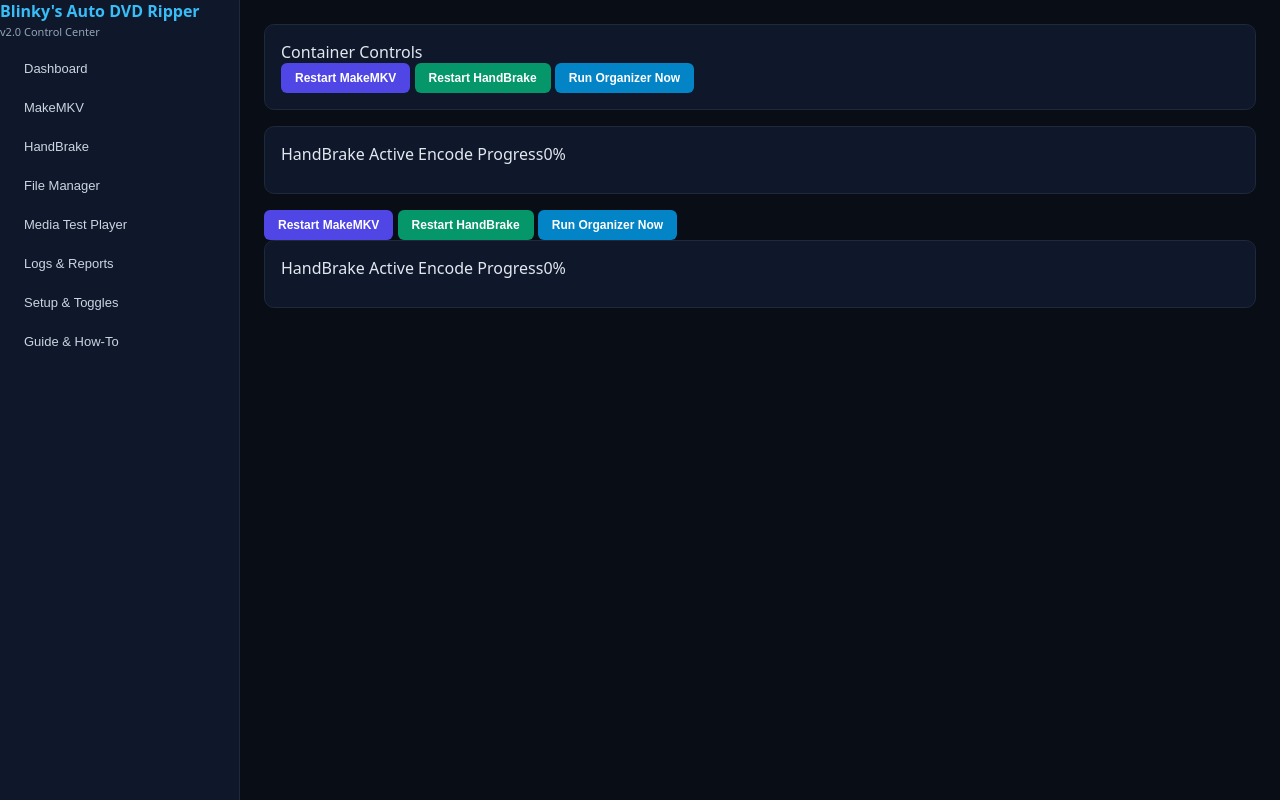
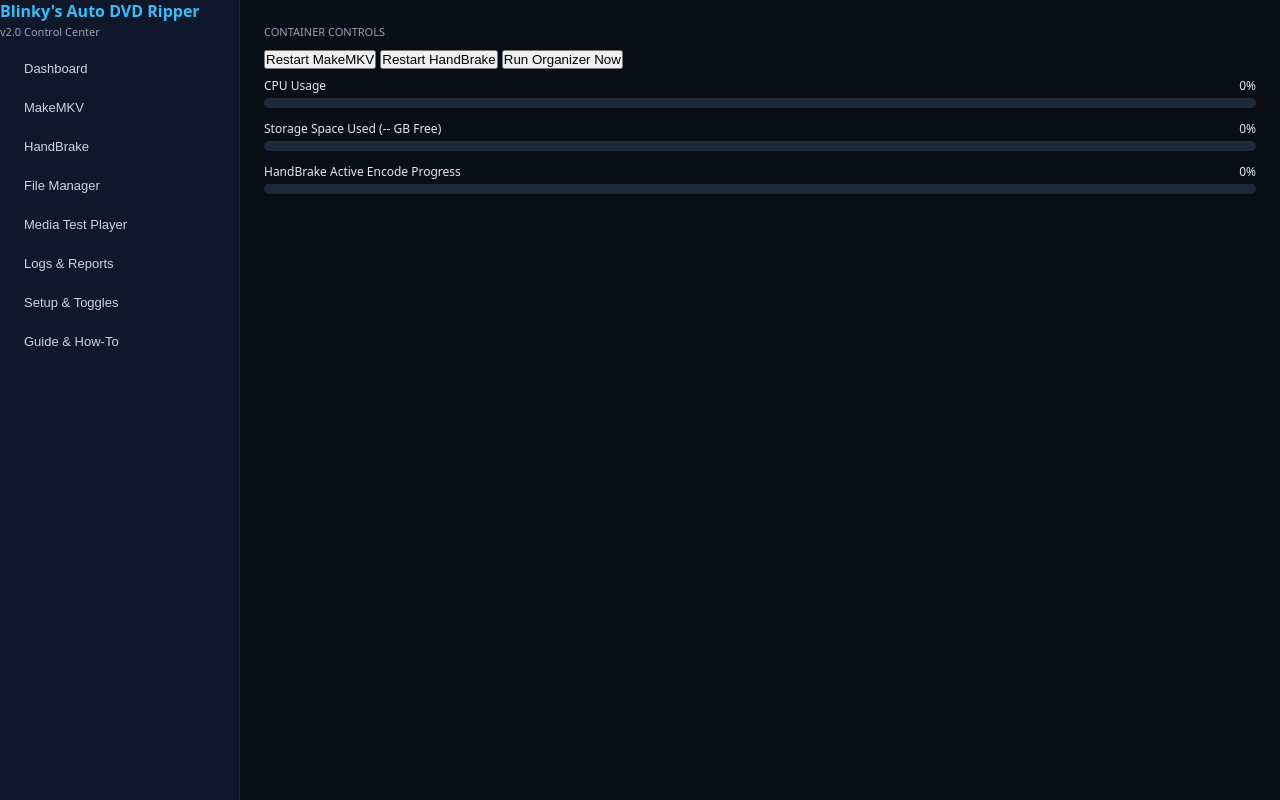
Before and after one commit to blinky-404/blinkys-auto-dvd-ripper, a FastAPI app: page / in a window 1280 px wide. Run offline with FastAPI, Linux system fonts and the light colour scheme; parts of the project's set-up code (start-up, migrations or seed data) failed here and were passed over.

Commit message:
Replace main section cleanly with CPU & disk bars

```diff
--- a/webui/templates/index.html
+++ b/webui/templates/index.html
@@ -46,42 +46,26 @@
       <button onclick="tab('guide')" class="w-full text-left px-3 py-2 rounded hover:bg-slate-800">Guide & How-To</button>
     </nav>
   </aside>
-  <main class="flex-1 overflow-y-auto p-6">
-    <section id="sec-dash" class="space-y-6">
-      <div id="warn-nodrive" class="hidden p-4 rounded-lg bg-amber-950/80 border border-amber-500 text-amber-200 text-sm">
-        <strong>No Optical Drive Detected:</strong> No <code>/dev/sr*</code> drive found. Connect a USB/SATA optical drive (or check VM USB passthrough) and click <strong>Restart MakeMKV</strong>.
+  <main>
+    <section id="sec-dash">
+      <div id="warn-nodrive" class="hidden"><strong>No Optical Drive Detected:</strong> No <code>/dev/sr*</code> drive found. Connect an optical drive (or verify VM USB passthrough) and click <strong>Restart MakeMKV</strong>.</div>
+      <div id="warn-usb" class="hidden"><strong>USB Power / Instability Warning:</strong> Kernel logs show a USB disconnect or brownout reset. Use a rear motherboard USB 3.0 port or a powered hub.</div>
+      <div id="drives-bar" class="hidden"></div>
+      <div>
+        <div style="font-size:11px;color:#94a3b8;text-transform:uppercase;margin-bottom:8px;">Container Controls</div>
+        <button onclick="restartSvc('makemkv')">Restart MakeMKV</button>
+        <button onclick="restartSvc('handbrake')">Restart HandBrake</button>
+        <button onclick="runOrg()">Run Organizer Now</button>
+        <div id="svc-status" style="margin-top:8px;font-size:12px;color:#94a3b8;"></div>
       </div>
-      <div id="warn-usb" class="hidden p-4 rounded-lg bg-red-950/80 border border-red-500 text-red-200 text-sm">
-        <strong>USB Power / Instability Warning:</strong> Kernel logs show a USB disconnect or brownout reset. Use a rear motherboard USB 3.0 port or a powered USB hub.
-      </div>
-      <div id="drives-bar" class="flex flex-wrap gap-2"></div>
-      <div class="grid grid-cols-1 md:grid-cols-3 gap-4">
-        <div class="card">
-          <div class="text-xs text-slate-400 uppercase mb-2">Container Controls</div>
-            <button onclick="restartSvc('makemkv')" class="btn btn-indigo">Restart MakeMKV</button>
-            <button onclick="restartSvc('handbrake')" class="btn btn-green">Restart HandBrake</button>
-            <button onclick="runOrg()" class="btn">Run Organizer Now</button>
-          </div>
-          <div id="svc-status" class="mt-3 text-xs text-slate-400"></div>
-        </div>
-        <div class="card">
-          <div class="flex justify-between text-xs text-slate-400 mb-1"><span>HandBrake Active Encode Progress</span><span id="hb-pct">0%</span></div>
-          <div class="w-full bg-slate-800 rounded-full h-3"><div id="hb-bar" class="bg-emerald-500 h-3 rounded-full transition-all" style="width:0%"></div></div>
-          <div id="queue-counts" class="grid-6"></div>
-        </div>
-      </div>
-    </section>
-            <button onclick="restartSvc('makemkv')" class="btn btn-indigo">Restart MakeMKV</button>
-            <button onclick="restartSvc('handbrake')" class="btn btn-green">Restart HandBrake</button>
-            <button onclick="runOrg()" class="btn">Run Organizer Now</button>
-          </div>
-          <div id="svc-status" class="mt-3 text-xs text-slate-400"></div>
-        </div>
-        <div class="card">
-          <div class="flex justify-between text-xs text-slate-400 mb-1"><span>HandBrake Active Encode Progress</span><span id="hb-pct">0%</span></div>
-          <div class="w-full bg-slate-800 rounded-full h-3"><div id="hb-bar" class="bg-emerald-500 h-3 rounded-full transition-all" style="width:0%"></div></div>
-          <div id="queue-counts" class="grid-6"></div>
-        </div>
+      <div>
+        <div style="display:flex;justify-content:space-between;font-size:12px;margin-bottom:4px;"><span>CPU Usage</span><span id="cpu-txt">0%</span></div>
+        <div style="background:#1e293b;border-radius:6px;height:10px;margin-bottom:12px;"><div id="cpu-bar" style="background:#38bdf8;height:10px;border-radius:6px;width:0%"></div></div>
+        <div style="display:flex;justify-content:space-between;font-size:12px;margin-bottom:4px;"><span>Storage Space Used (<span id="disk-free">--</span> GB Free)</span><span id="disk-txt">0%</span></div>
+        <div style="background:#1e293b;border-radius:6px;height:10px;margin-bottom:12px;"><div id="disk-bar" style="background:#a855f7;height:10px;border-radius:6px;width:0%"></div></div>
+        <div style="display:flex;justify-content:space-between;font-size:12px;margin-bottom:4px;"><span>HandBrake Active Encode Progress</span><span id="hb-pct">0%</span></div>
+        <div style="background:#1e293b;border-radius:6px;height:10px;"><div id="hb-bar" style="background:#10b981;height:10px;border-radius:6px;width:0%"></div></div>
+        <div id="queue-counts" style="display:grid;grid-template-columns:repeat(6,1fr);gap:8px;margin-top:14px;text-align:center;"></div>
       </div>
     </section>
     <section id="sec-mkv" class="hidden h-full"><iframe id="if-mkv" data-port="{{ ports.makemkv }}" class="w-full h-full rounded border border-slate-800"></iframe></section>
```
